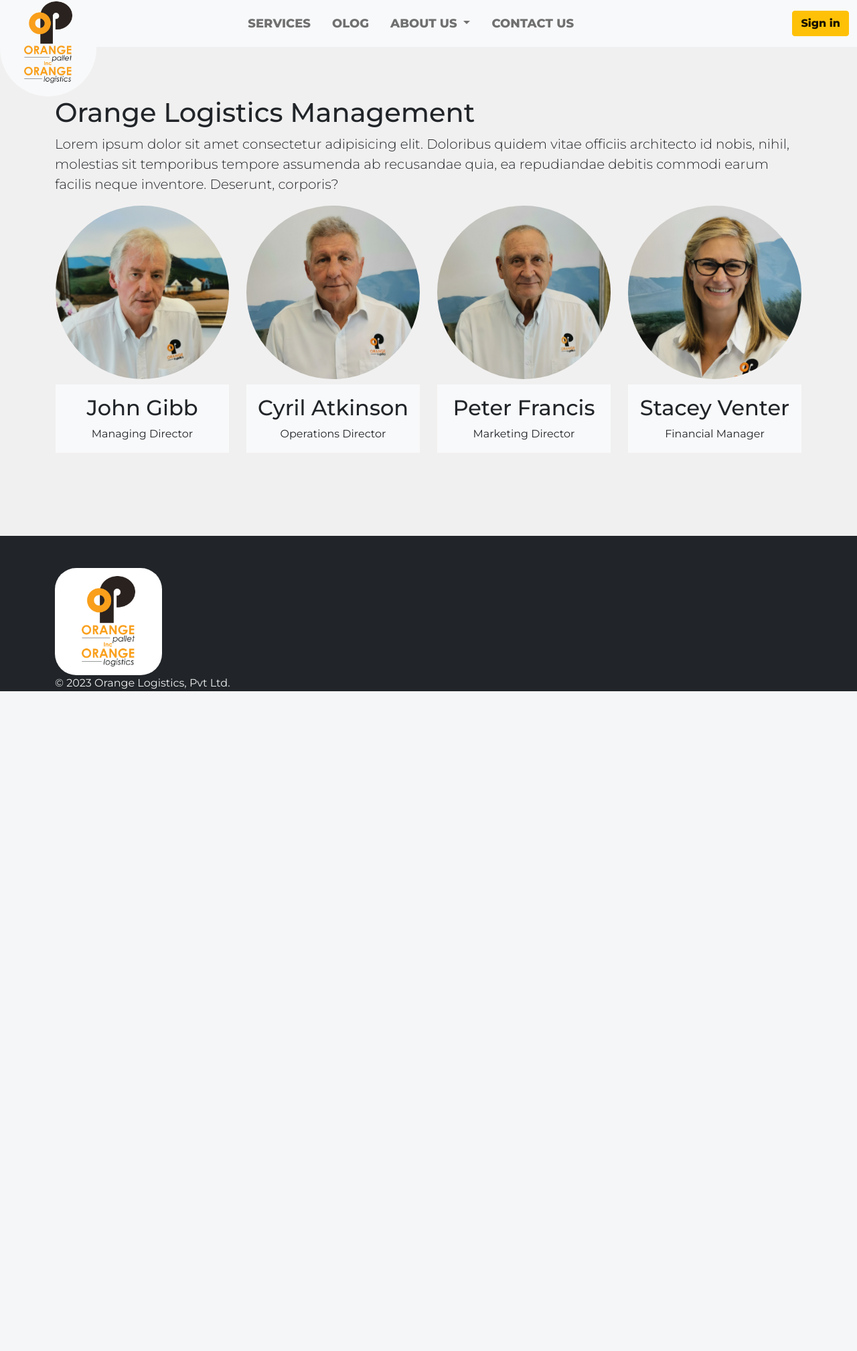
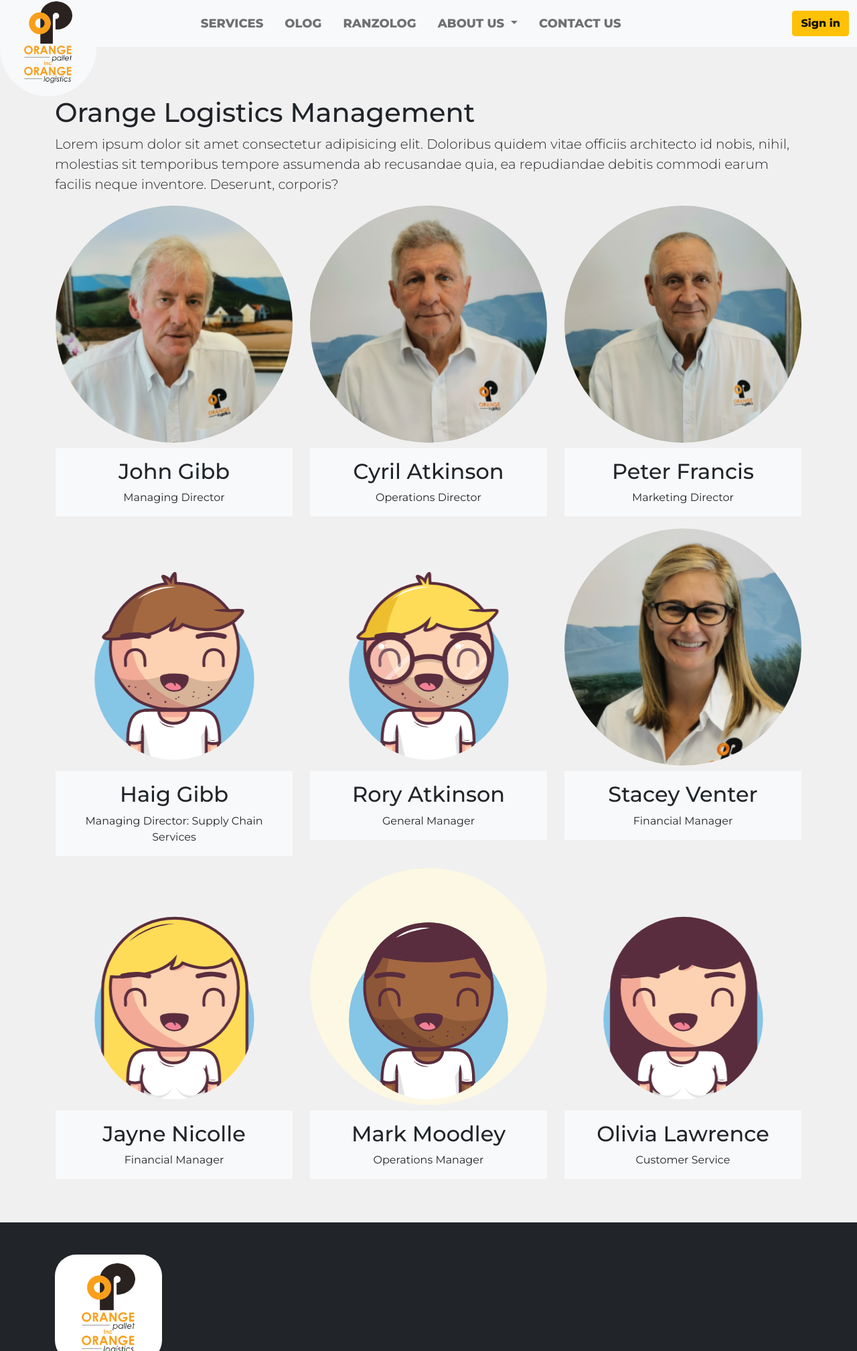
Before and after one commit to Taphadzqa/OrangeLogisticsWebsite, a Flask app: page /management in a window 1280 px wide. Shown: the top 2017 px of the page at 67% size. Before the commit the page ends 1032 px from the top, so only its background shows below. Run offline with Flask 2, Linux system fonts and the light colour scheme.

Commit message:
adding avatars to the management page

```diff
--- a/app.py
+++ b/app.py
@@ -3,4 +3,4 @@
 app = create_app()
 
 if __name__ == '__main__':
-    app.run(debug=False)
+    app.run(debug=True)
--- a/orange/routes/main/routes.py
+++ b/orange/routes/main/routes.py
@@ -33,3 +33,8 @@
 @main.route('/petroleum')
 def petroleum():
     return render_template('main/petroleum.html', title='Petroleum')
+
+
+@main.route('/ranzolog')
+def ranzolog():
+    return render_template('main/ranzolog.html', title='Ranzolog')
--- a/orange/static/css/style.css
+++ b/orange/static/css/style.css
@@ -16,6 +16,9 @@
 html {
   scroll-behavior: smooth;
   scroll-padding-top: 4.75rem;
+}
+html img {
+  display: block;
 }
 
 .wrapper {
@@ -101,8 +104,19 @@
   background-blend-mode: overlay;
   font-weight: 500;
 }
-section#hero_section .carousel-item img {
-  display: block;
+section#hero_section .carousel-item #olog_map {
+  position: absolute;
+  width: 65%;
+  left: 50%;
+  top: 50%;
+  transform: translate(-50%, -50%);
+}
+@media (min-width: 75rem) {
+  section#hero_section .carousel-item #olog_map {
+    width: 30%;
+  }
+}
+section#hero_section .carousel-item #olog_logo {
   width: 200px;
   margin: 1rem auto;
 }
@@ -165,7 +179,6 @@
 section#management .card .pic {
   width: 100%;
   aspect-ratio: 1/1;
-  background-color: #ffa500;
   z-index: 50;
   background-size: cover;
   background-position: top center;
@@ -183,6 +196,21 @@
 }
 section#management .card .pic.stacey {
   background-image: url("img/stacy.png");
+}
+section#management .card .pic.haig {
+  background-image: url("img/haig.svg");
+}
+section#management .card .pic.rory {
+  background-image: url("img/rory.svg");
+}
+section#management .card .pic.jayne {
+  background-image: url("img/jayne.svg");
+}
+section#management .card .pic.mark {
+  background-image: url("img/mark.svg");
+}
+section#management .card .pic.olivia {
+  background-image: url("img/olivia.svg");
 }
 
 footer {
--- a/orange/static/css/style.scss
+++ b/orange/static/css/style.scss
@@ -18,6 +18,10 @@
 html {
   scroll-behavior: smooth;
   scroll-padding-top: 4.75rem;
+
+  img {
+    display: block;
+  }
 }
 
 .wrapper {
@@ -107,8 +111,21 @@
     background-blend-mode: overlay;
     font-weight: 500;
 
-    img {
-      display: block;
+    #olog_map{
+      position: absolute;
+      width: 65%;
+      left: 50%;
+      top: 50%;
+      transform: translate(-50%, -50%);
+    }
+
+    @media (min-width: 75rem) {
+      #olog_map{
+        width: 30%;
+      }
+    }
+
+    #olog_logo {
       width: 200px;
       margin: 1rem auto;
     }
@@ -201,6 +218,26 @@
       &.stacey {
         background-image: url('img/stacy.png');
       }
+
+      &.haig {
+        background-image: url('img/haig.svg');
+      }
+
+      &.rory {
+        background-image: url('img/rory.svg');
+      }
+
+      &.jayne {
+        background-image: url('img/jayne.svg');
+      }
+
+      &.mark {
+        background-image: url('img/mark.svg');
+      }
+
+      &.olivia {
+        background-image: url('img/olivia.svg');
+      }
     }
   }
 }
--- a/orange/templates/layouts/header.html
+++ b/orange/templates/layouts/header.html
@@ -13,6 +13,9 @@
         </li>
         <li class="nav-item">
           <a class="nav-link" href="https://www.olog.co.za/" target="_blank">OLOG</a>
+        </li>
+        <li class="nav-item">
+          <a class="nav-link" href="{{url_for('main.ranzolog')}}" target="_blank">RanzoLog</a>
         </li>
         <li class="nav-item dropdown">
           <a class="nav-link dropdown-toggle" href="#" id="navbarDropdown" role="button" data-bs-toggle="dropdown" aria-expanded="false">
--- a/orange/templates/main/management.html
+++ b/orange/templates/main/management.html
@@ -5,8 +5,9 @@
   <div class="container pt-5">
     <h1 class="mt-5">Orange Logistics Management</h1>
     <p class="lead">Lorem ipsum dolor sit amet consectetur adipisicing elit. Doloribus quidem vitae officiis architecto id nobis, nihil, molestias sit temporibus tempore assumenda ab recusandae quia, ea repudiandae debitis commodi earum facilis neque inventore. Deserunt, corporis?</p>
+
     <div class="row d-flex justify-content-center">
-      <div class="col-12 col-md-5 col-lg-3 mb-3">
+      <div class="col-12 col-md-6 col-lg-4 mb-3">
         <div class="card">
           <div class="pic john"></div>
           <div class="card-body text-center bg-light">
@@ -15,7 +16,7 @@
           </div>
         </div>
       </div>
-      <div class="col-12 col-md-5 col-lg-3 mb-3">
+      <div class="col-12 col-md-6 col-lg-4 mb-3">
         <div class="card">
           <div class="pic ceril"></div>
           <div class="card-body text-center bg-light">
@@ -24,7 +25,7 @@
           </div>
         </div>
       </div>
-      <div class="col-12 col-md-5 col-lg-3 mb-3">
+      <div class="col-12 col-md-6 col-lg-4 mb-3">
         <div class="card">
           <div class="pic peter"></div>
           <div class="card-body text-center bg-light">
@@ -33,7 +34,28 @@
           </div>
         </div>
       </div>
-      <div class="col-12 col-md-5 col-lg-3 mb-3">
+    </div>
+
+    <div class="row d-flex justify-content-center">
+      <div class="col-12 col-md-6 col-lg-4 mb-3">
+        <div class="card">
+          <div class="pic haig"></div>
+          <div class="card-body text-center bg-light">
+            <h2 class="card-title">Haig Gibb</h2>
+            <p class="card-text">Managing Director: Supply Chain Services</p>
+          </div>
+        </div>
+      </div>
+      <div class="col-12 col-md-6 col-lg-4 mb-3">
+        <div class="card">
+          <div class="pic rory"></div>
+          <div class="card-body text-center bg-light">
+            <h2 class="card-title">Rory Atkinson</h2>
+            <p class="card-text">General Manager</p>
+          </div>
+        </div>
+      </div>
+      <div class="col-12 col-md-6 col-lg-4 mb-3">
         <div class="card">
           <div class="pic stacey"></div>
           <div class="card-body text-center bg-light">
@@ -43,6 +65,37 @@
         </div>
       </div>
     </div>
+
+    <div class="row d-flex justify-content-center">
+      <div class="col-12 col-md-6 col-lg-4 mb-3">
+        <div class="card">
+          <div class="pic jayne"></div>
+          <div class="card-body text-center bg-light">
+            <h2 class="card-title">Jayne Nicolle</h2>
+            <p class="card-text">Financial Manager</p>
+          </div>
+        </div>
+      </div>
+      <div class="col-12 col-md-6 col-lg-4 mb-3">
+        <div class="card">
+          <div class="pic mark"></div>
+          <div class="card-body text-center bg-light">
+            <h2 class="card-title">Mark Moodley</h2>
+            <p class="card-text">Operations Manager</p>
+          </div>
+        </div>
+      </div>
+      <div class="col-12 col-md-6 col-lg-4 mb-3">
+        <div class="card">
+          <div class="pic olivia"></div>
+          <div class="card-body text-center bg-light">
+            <h2 class="card-title">Olivia Lawrence</h2>
+            <p class="card-text">Customer Service</p>
+          </div>
+        </div>
+      </div>
+    </div>
+
   </div>
 </section>
 
```
Also changed, not shown: orange/templates/main/home.html (+7 -6 lines), orange/templates/main/ranzolog.html (added, +13 -0 lines), orange/static/css/img/haig.svg (added), orange/static/css/img/jayne.svg (added), orange/static/css/img/mark.svg (added), orange/static/css/img/olivia.svg (added), orange/static/css/img/rory.svg (added), 1 other file.
